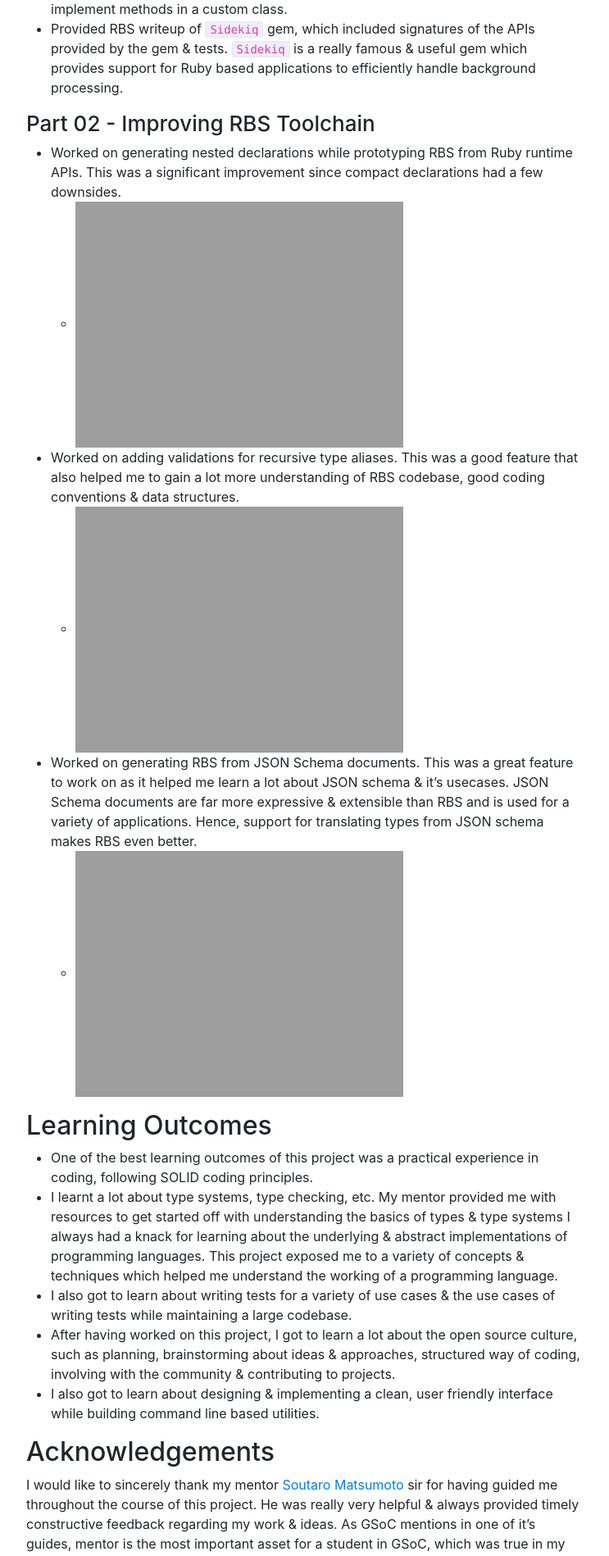
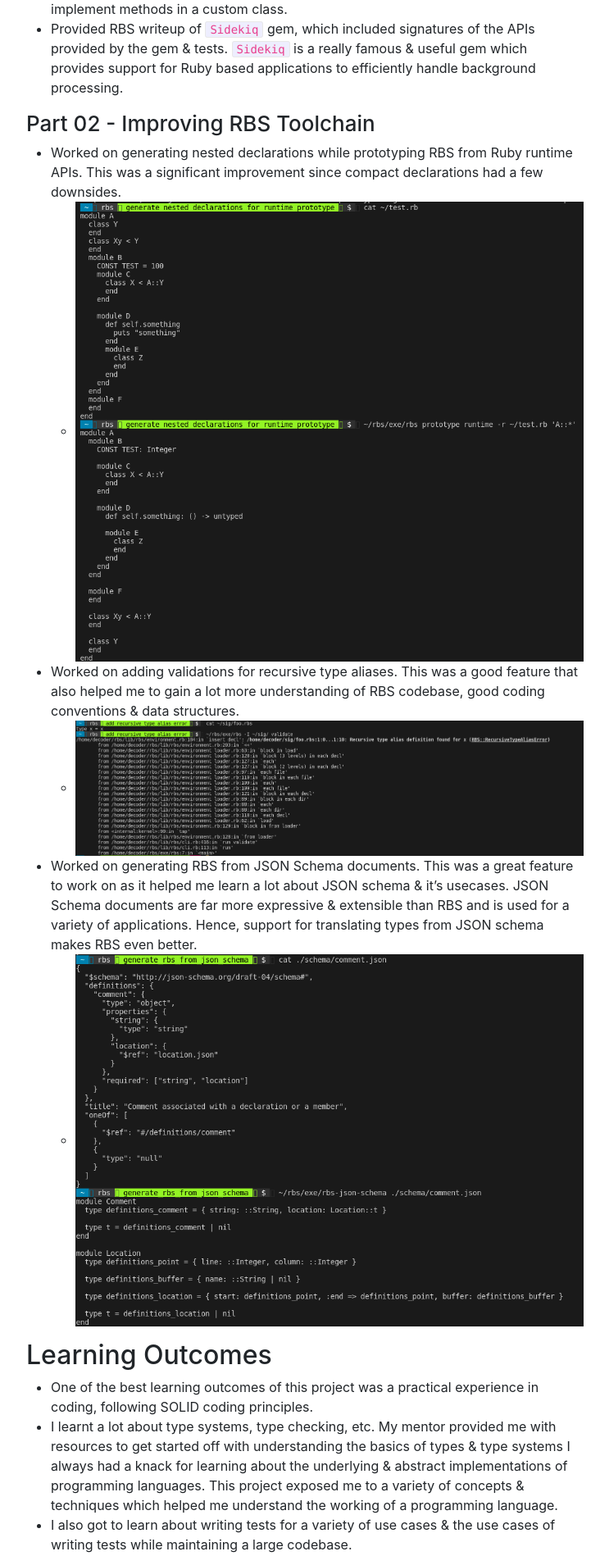
Before and after one commit to raosush/raosush.github.io, a Jekyll site: the page built from _posts/2021-08-19-gsoc-ruby-final-report.md, in a window 1280 px wide. Shown: the part 2015-3913 px from the top of the page at 82% size, without its empty margins (268-1011 px from the left). Built offline with Jekyll 4.4.1, drawn with Linux system fonts in a browser that asks for light colours.

Commit message:
Fix images

```diff
--- a/_posts/2021-08-19-gsoc-ruby-final-report.md
+++ b/_posts/2021-08-19-gsoc-ruby-final-report.md
@@ -68,11 +68,11 @@ My GSoC [project](https://summerofcode.withgoogle.com/projects/#5569460552859648
 
 ### Part 02 - Improving RBS Toolchain
 * Worked on generating nested declarations while prototyping RBS from Ruby runtime APIs. This was a significant improvement since compact declarations had a few downsides.
-  * ![]('/assets/img/gsoc_ruby_final_report/nested_runtime_prototype.png')
+  * ![](/assets/img/gsoc_ruby_final_report/nested_runtime_prototype.png)
 * Worked on adding validations for recursive type aliases. This was a good feature that also helped me to gain a lot more understanding of RBS codebase, good coding conventions & data structures.
-  * ![]('/assets/img/gsoc_ruby_final_report/recursive_type_alias_valiidation.png')
+  * ![](/assets/img/gsoc_ruby_final_report/recursive_type_alias_validation.png)
 * Worked on generating RBS from JSON Schema documents. This was a great feature to work on as it helped me learn a lot about JSON schema & it's usecases. JSON Schema documents are far more expressive & extensible than RBS and is used for a variety of applications. Hence, support for translating types from JSON schema makes RBS even better.
-  * ![]('/assets/img/gsoc_ruby_final_report/rbs_json_schema.png')
+  * ![](/assets/img/gsoc_ruby_final_report/rbs_json_schema.png)
 
 ## Learning Outcomes
 
```
